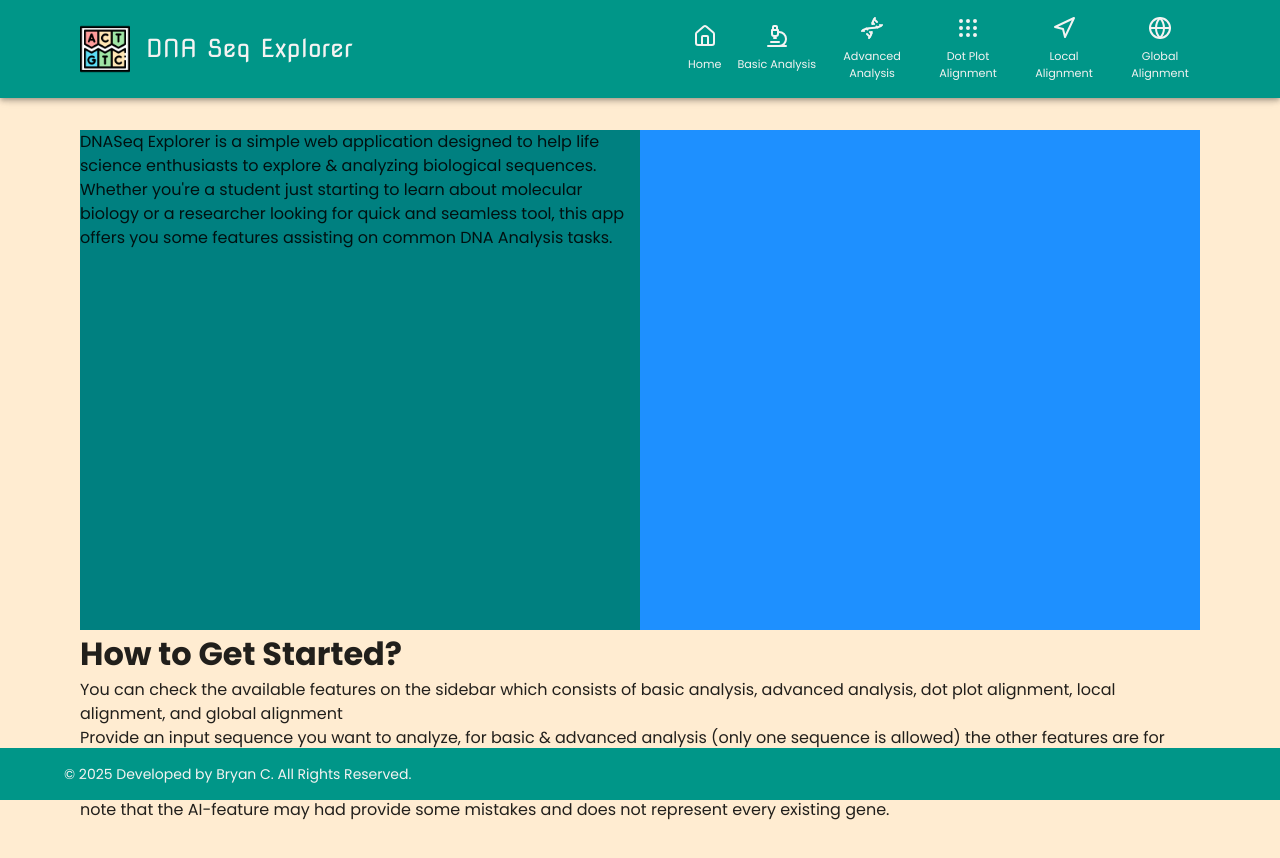
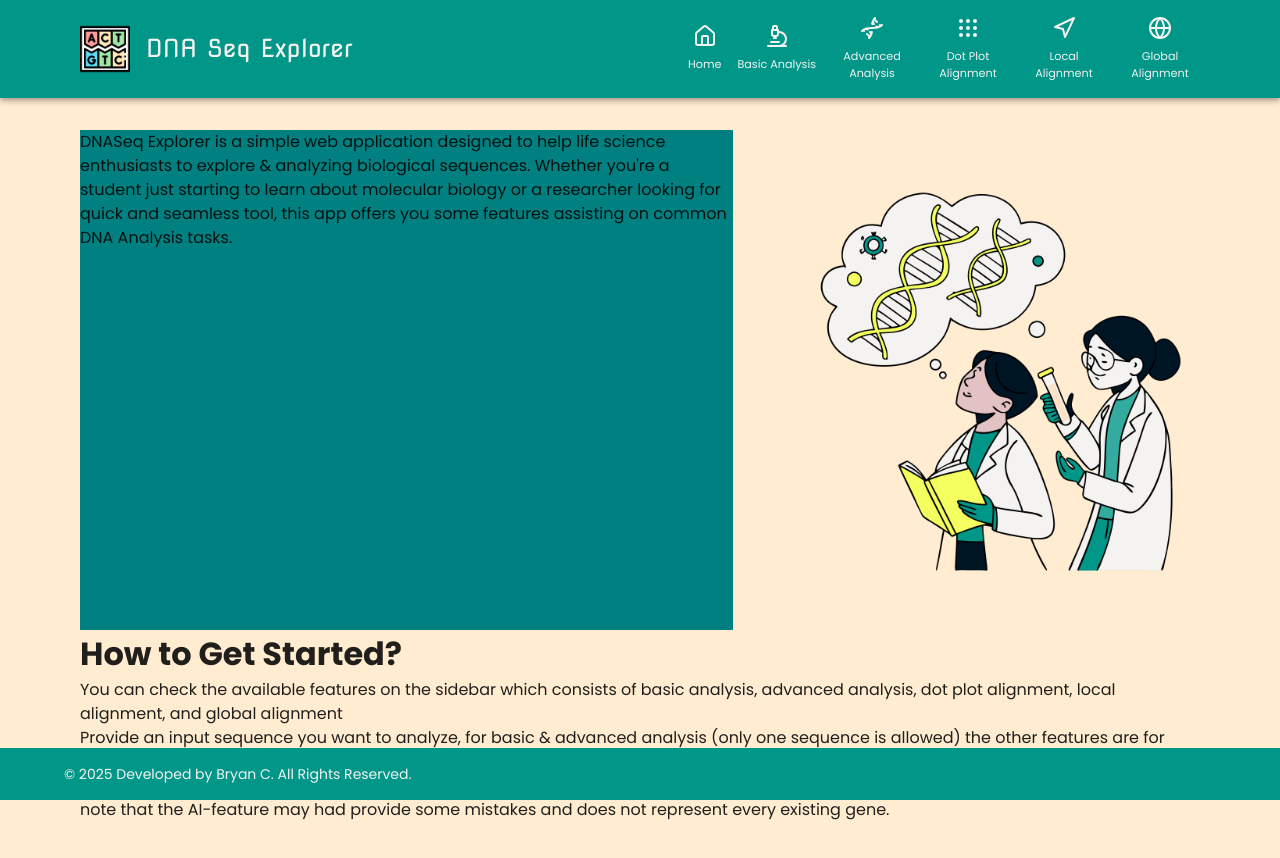
Before and after one commit to bryancastillo10/dna-seq-explorer, a React (Vite) app in the folder client/: page / in a window 1280 px wide. Shown: the top 858 px of the page. Built offline with nearby package versions, Linux system fonts and the light colour scheme.

Commit message:
🎨 asset: loaded hero image

```diff
--- a/client/src/components/navigations/Footer.tsx
+++ b/client/src/components/navigations/Footer.tsx
@@ -5,7 +5,7 @@ const Footer = () => {
     <Box
       component="footer"
       sx={{
-        position: "sticky",
+        position: "fixed",
         bottom:0,
         px:8,
         py: 2,
--- a/client/src/components/navigations/Navbar.tsx
+++ b/client/src/components/navigations/Navbar.tsx
@@ -12,7 +12,7 @@ import { Menu } from "lucide-react";
 
 import Sidebar from "@/components/navigations/Sidebar";
 
-import AppLogo from "@/assets/base-dna.png";
+import AppLogo from "@/assets/images/base-dna.png";
 import NavMenuList from "./NavMenuList";
 import useResponsiveQuery from "@/utils/useResponsiveQuery";
 
--- a/client/src/features/home/components/Hero.tsx
+++ b/client/src/features/home/components/Hero.tsx
@@ -1,4 +1,5 @@
 import { Box, Stack, Typography } from "@mui/material";
+import Researcher from "@/assets/images/researcher.png";
 
 const Hero = () => {
     const pageDescription =`DNASeq Explorer is a simple web application designed to help life science enthusiasts to explore &
@@ -8,19 +9,32 @@ const Hero = () => {
     return (
         <Stack
             direction={{ xs: "column-reverse", md: "row" }}
-            alignItems={{ xs: "center", md: "column" }}
+            justifyContent={{xs:"center", md:"space-between"}}
+            alignItems="center"
         >
         <Box
             sx={{ backgroundColor: "teal" }}
-            width={{xs:"100%", md:"50%"}}
+            width={{xs:"100%", md:"70%"}}
             height="500px"
         >
             <Typography variant="body1">
                 {pageDescription}
             </Typography>
         </Box>
-       <Box
-        sx={{ backgroundColor:"dodgerblue" }} width={{xs:"100%", md:"50%"}} height="500px"></Box>
+        <Box
+            sx={{
+                width:{ xs: "100%", md: "50%" },
+                display: "flex",
+                justifyContent: { xs: "center", md: "flex-end" }
+            }}
+            >
+            <Box
+                component="img"
+                src={Researcher}
+                sx={{ width: 400, height: 400 }}
+                >
+            </Box>
+        </Box>
     </Stack>
   )
 }
--- a/client/src/routes/__root.tsx
+++ b/client/src/routes/__root.tsx
@@ -13,7 +13,7 @@ function RootComponent() {
   return (
     <React.Fragment>
       <Navbar/>
-      <Container maxWidth="lg" sx={{ p: 2 }}>
+      <Container maxWidth="lg" sx={{ p: 2, height: "100vh" }}>
         <Stack padding={2}>
           <Outlet />
         </Stack>
```
Also changed, not shown: client/src/assets/images/base-dna.png (renamed from client/src/assets/base-dna.png), client/src/assets/images/researcher.png (added).
